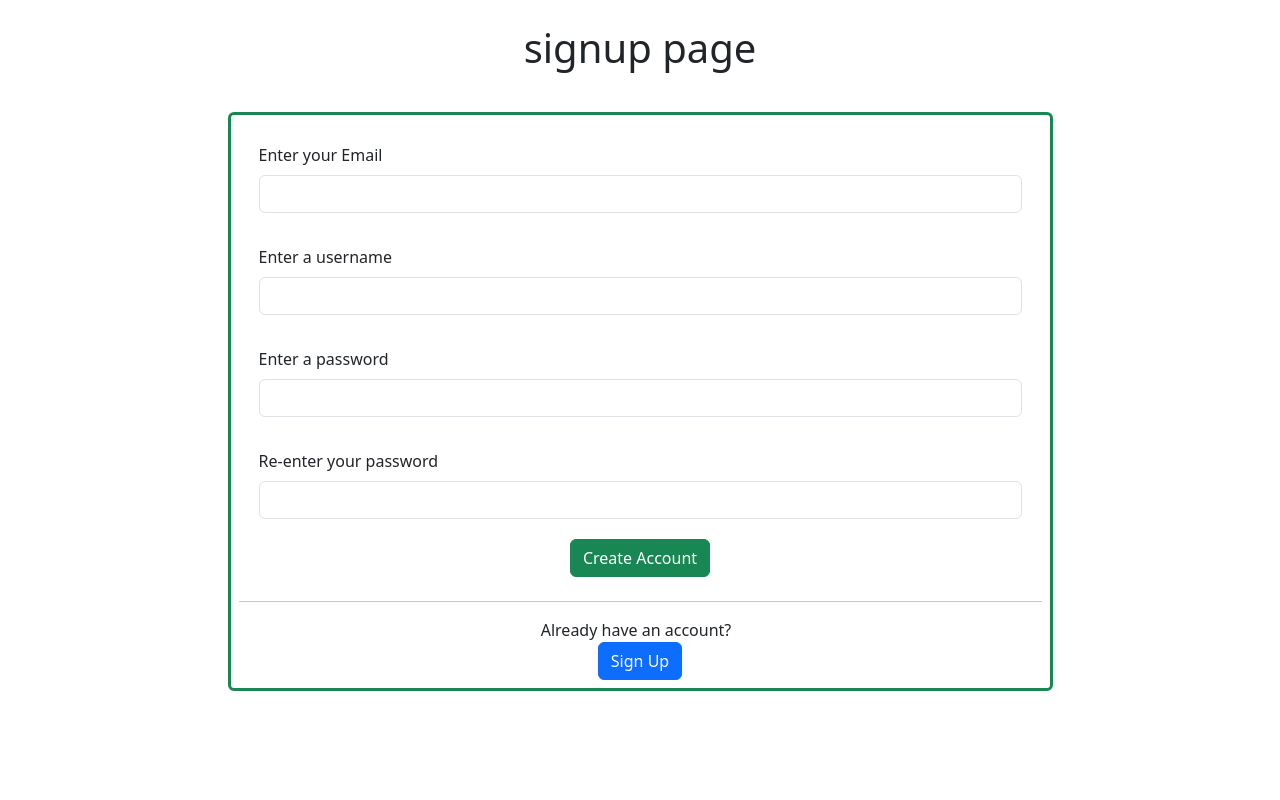
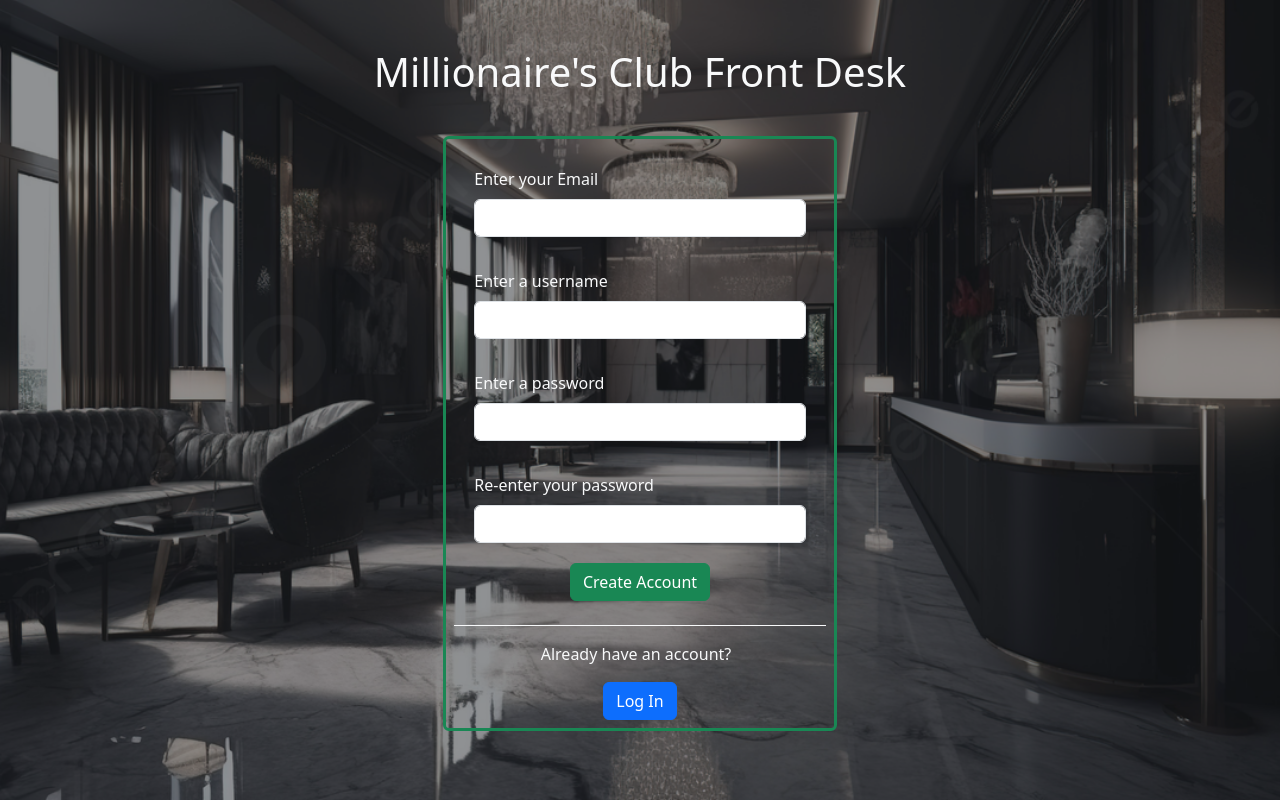
Before and after one commit to legend-unavailable/monopoly-frontend, a React (Vite) app: page /Signup in a window 1280 px wide. Built offline with nearby package versions, Linux system fonts and the light colour scheme.

Commit message:
added pic to sign up page and fixed login page pic

```diff
--- a/src/pages/Login.jsx
+++ b/src/pages/Login.jsx
@@ -1,5 +1,5 @@
 import axios from "axios";
-import React, {useEffect, useState} from "react";
+import React, {useState} from "react";
 import { useNavigate } from "react-router-dom";
 import lounge from '../assets/cigarLounge.jpg'
 
@@ -13,22 +13,11 @@ const Login = () => {
 
     const moveTo = useNavigate();
 
-    const backgroundStyle = {
-      backgroundImage: `url(${lounge})`,
-      backgroundSize: 'cover',
-      backgroundPosition: 'center',
-      backgroundRepeat: 'no-repeat',
-      height: '100vh',
-      filter: 'brightness(0.5)'
-    }
 
     const emailCheck = (email) => {
         const regex = /^[^\s@]+@[^\s@]+\.[^\s@]+$/;
         return regex.test(email);
 
-    }
-    const passwordCheck = (password) => {
-        return password.length >= 8;
     }
 
     const handleChange = (e) => {
@@ -42,15 +31,11 @@ const Login = () => {
 
         if (!emailCheck(loginInfo.email)) {
             setEmailClass('form-control is-invalid');
+            setPasswordClass("form-control is-invalid");
             setLoading(false);
             return;
         }
         setEmailClass("form-control is-valid");
-        if (!passwordCheck(loginInfo.password)) {
-            setPasswordClass("form-control is-invalid");
-            setLoading(false);
-            return;
-        }
         setPasswordClass("form-control is-valid");
         try {
             const res = await axios.post('http://localhost:3000/login', loginInfo);
@@ -73,23 +58,39 @@ const Login = () => {
     }
 
     return (
-      <div className="container-fluid p-0" style={backgroundStyle}>
+      <div className="container-fluid p-0">
+        <div className="position-relative" style={{ height: "100vh" }}>
+          <div
+            className="position-absolute top-0 start-0 w-100 h-100"
+            style={{
+              backgroundImage: `url(${lounge})`,
+              backgroundSize: "cover",
+              backgroundPosition: "center",
+            }}
+          ></div>
+
+          <div className="position-absolute top-0 start-0 w-100 h-100 bg-dark bg-opacity-50"></div>
+
+          <div className="position-relative p-4" style={{ zIndex: 2 }}>
             <div className="d-flex justify-content-center">
-          <h1>login page</h1>
+              <h1 className="text-light">Millionaire's Club</h1>
             </div>
             <div
               className="container d-flex justify-content-center"
               style={{ height: "80vh" }}
             >
-          <form onSubmit={handleSubmit} className="align-self-center"
-          noValidate>
+              <form
+                onSubmit={handleSubmit}
+                className="align-self-center"
+                noValidate
+              >
                 <div className="container">
                   {noErr && (
-                <div className="alert alert-danger" role="alert">
+                  <div className="alert alert-danger p-2 mb-2" style={{width: '93%'}} role="alert">
                       Invalid email or password
                     </div>
                   )}
-              <label htmlFor="" className="form-label">
+                  <label htmlFor="" className="form-label text-light">
                     Email
                   </label>
                   <input
@@ -102,7 +103,7 @@ const Login = () => {
                   />
                 </div>
                 <div className="container">
-              <label htmlFor="" className="form-label">
+                  <label htmlFor="" className="form-label text-light">
                     Password
                   </label>
                   <input
@@ -116,17 +117,28 @@ const Login = () => {
                 </div>
 
                 <div className="d-flex justify-content-center p-3">
-              <button className="btn btn-primary" type="submit" disabled={loading}>
-                {loading ? 'Loggin in...' : 'Login'}
+                  <button
+                    className="btn btn-primary"
+                    type="submit"
+                    disabled={loading}
+                  >
+                    {loading ? "Loggin in..." : "Login"}
                   </button>
                 </div>
-            <hr />
+                <hr  className='opacity-100 border-light'/>
 
                 <div className="text-center">
-                <div className="me-2">Don't have an account?</div>
-                <button className="btn btn-info" onClick={() => moveTo('/Signup')}>Sign Up</button>
+                  <div className="me-2 text-light pb-3">Don't have an account?</div>
+                  <button
+                    className="btn btn-info"
+                    onClick={() => moveTo("/Signup")}
+                  >
+                    Sign Up
+                  </button>
                 </div>
               </form>
+            </div>
+          </div>
         </div>
       </div>
     );
--- a/src/pages/Signup.jsx
+++ b/src/pages/Signup.jsx
@@ -1,6 +1,7 @@
 import axios from "axios";
 import { useNavigate } from "react-router-dom";
 import React, { useState } from "react";
+import frontDesk from '../assets/reception.jpg'
 
 const Signup = () => {
     const [userInfo, setUserInfo] = useState({email: '', password: '', username: '', confirmation: ''});
@@ -107,90 +108,177 @@ const Signup = () => {
         finally {setLoading(false);}
 
     }
-    return(
-        <div className="container">
-            <div className="d-flex justify-content-center p-4">
-                <h1>signup page</h1>
+    return (
+      <div className="container-fluid p-0">
+        <div className="position-relative" style={{ height: "100vh" }}>
+          <div
+            className="position-absolute top-0 start-0 w-100 h-100"
+            style={{
+              backgroundImage: `url(${frontDesk})`,
+              backgroundSize: "cover",
+              backgroundPosition: "center",
+            }}
+          ></div>
+
+          <div className="position-absolute top-0 start-0 w-100 h-100 bg-dark bg-opacity-50"></div>
+
+          <div className="position-relative p-4" style={{ zIndex: 2 }}>
+            <div className="d-flex justify-content-center p-4 text-light">
+              <h1>Millionaire's Club Front Desk</h1>
             </div>
 
             <div className="container d-flex justify-content-center p-2">
-                <form onSubmit={handleSubmit}
-                className="align-self-center w-75 p-2 border border-success border-3 rounded">
+              <form
+                onSubmit={handleSubmit}
+                className="align-self-center p-2 border border-success border-3 rounded" style={{width: '35%'}}
+              >
                 <div className="container p-1">
                   <div className="p-3">
-                            <label className="form-label">
+                    <label className="form-label text-light">
                       Enter your Email
                     </label>
-                            {userExists &&
-                            (<div className="alert alert-danger p-1" style={{width: '55%'}} role="alert">
+                    {userExists && (
+                      <div
+                        className="alert alert-danger p-1"
+                        style={{ width: "55%" }}
+                        role="alert"
+                      >
                         Account with email already exists
-                            </div>)}
-                            {invalidEmail &&
-                            (<div className="alert alert-danger p-1" style={{width: '42%'}} role="alert">
+                      </div>
+                    )}
+                    {invalidEmail && (
+                      <div
+                        className="alert alert-danger p-1"
+                        style={{ width: "42%" }}
+                        role="alert"
+                      >
                         Please enter a valid email
-                            </div>)}
-                             <input type="email" name='email' className={emailClass} onChange={updateInfo} required/>
+                      </div>
+                    )}
+                    <input
+                      type="email"
+                      name="email"
+                      className={emailClass}
+                      onChange={updateInfo}
+                      required
+                    />
                   </div>
 
                   <div className="p-3">
-                            <label className="form-label">
+                    <label className="form-label text-light">
                       Enter a username
                     </label>
-                             <input type="text" name='username' className="form-control" onChange={updateInfo} required/>
+                    <input
+                      type="text"
+                      name="username"
+                      className="form-control"
+                      onChange={updateInfo}
+                      required
+                    />
                   </div>
 
                   <div className="p-3">
-                            <label className="form-label">
+                    <label className="form-label text-light">
                       Enter a password
                     </label>
 
-                            {specialErr &&
-                            (<div className="alert alert-danger p-1" style={{width: '89%'}} role="alert">
+                    {specialErr && (
+                      <div
+                        className="alert alert-danger p-1"
+                        style={{ width: "89%" }}
+                        role="alert"
+                      >
                         Must include at least one special character. Eg. $, @, &
-                            </div>)}
-                            {lengthErr &&
-                            (<div className="alert alert-danger p-1" style={{width: '56%'}} role="alert">
+                      </div>
+                    )}
+                    {lengthErr && (
+                      <div
+                        className="alert alert-danger p-1"
+                        style={{ width: "56%" }}
+                        role="alert"
+                      >
                         Must be at least 8 characters long
-                            </div>)}
-                            {letterErr &&
-                            (<div className="alert alert-danger p-1" style={{width: '92%'}} role="alert">
+                      </div>
+                    )}
+                    {letterErr && (
+                      <div
+                        className="alert alert-danger p-1"
+                        style={{ width: "92%" }}
+                        role="alert"
+                      >
                         Must include at least one uppercase and lowercase letter
-                            </div>)}
-                            {numberErr &&
-                            (<div className="alert alert-danger p-1" style={{width: '56%'}} role="alert">
+                      </div>
+                    )}
+                    {numberErr && (
+                      <div
+                        className="alert alert-danger p-1"
+                        style={{ width: "56%" }}
+                        role="alert"
+                      >
                         Must include at least one number
-                            </div>)}
+                      </div>
+                    )}
 
-                             <input type="password" name='password' className={passwordsClass} onChange={updateInfo} required />
+                    <input
+                      type="password"
+                      name="password"
+                      className={passwordsClass}
+                      onChange={updateInfo}
+                      required
+                    />
                   </div>
 
                   <div className="p-3">
-                            <label className="form-label">
+                    <label className="form-label text-light">
                       Re-enter your password
                     </label>
-                            {passwordErr &&
-                            (<div className="alert alert-danger p-1" style={{width: '175px'}} role="alert">
+                    {passwordErr && (
+                      <div
+                        className="alert alert-danger p-1"
+                        style={{ width: "175px" }}
+                        role="alert"
+                      >
                         Passwords don't match
-                            </div>)}
-                             <input type="password" name='confirmation' className={passwordsClass} onChange={updateInfo} required/>
+                      </div>
+                    )}
+                    <input
+                      type="password"
+                      name="confirmation"
+                      className={passwordsClass}
+                      onChange={updateInfo}
+                      required
+                    />
                   </div>
 
                   <div className="d-flex justify-content-center p-1">
-                            <button className="btn btn-success" type='submit' disabled={loading}>Create Account</button>
+                    <button
+                      className="btn btn-success"
+                      type="submit"
+                      disabled={loading}
+                    >
+                      Create Account
+                    </button>
                   </div>
                 </div>
-                    <hr />
+                <hr className="opacity-100 border-light" />
                 <div className="text-center">
-                        <div className="me-2">
+                  <div className="me-2  pb-3 text-light">
                     Already have an account?
                   </div>
-                        <button className="btn btn-primary" onClick={() => moveTo('/Login')} disabled={loading}>Sign Up</button>
+                  <button
+                    className="btn btn-primary"
+                    onClick={() => moveTo("/Login")}
+                    disabled={loading}
+                  >
+                    Log In
+                  </button>
                 </div>
               </form>
             </div>
-
           </div>
-    )
+        </div>
+      </div>
+    );
 }
 
 export default Signup;
```
Also changed, not shown: src/assets/reception.jpg (added). Lines whose indentation alone changed are shown as unchanged.
